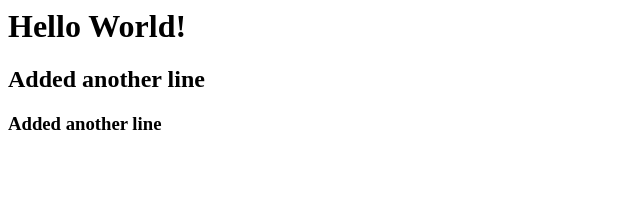
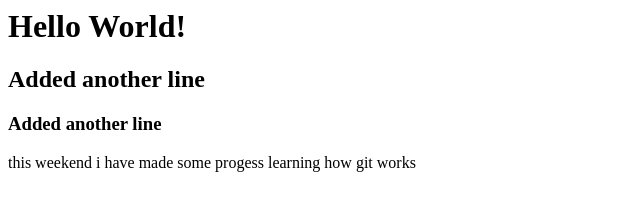
Before and after one commit to fridayla/gitDevOps, a plain HTML site: page index.html in a window 1280 px wide. Shown: the whole page, without its empty margins (0-640 px from the left). Drawn offline with Linux system fonts and the light colour scheme.

Commit message:
modify both files by adding a new paragraph in each file

```diff
--- a/index.html
+++ b/index.html
@@ -1,3 +1,5 @@
 <h1>Hello World!</h1>
 <h2>Added another line</h2>
 <h3>Added another line</h3>
+
+<p>this weekend i have made some progess learning how git works</p>
```
Also changed, not shown: page.html (+2 -0 lines).
